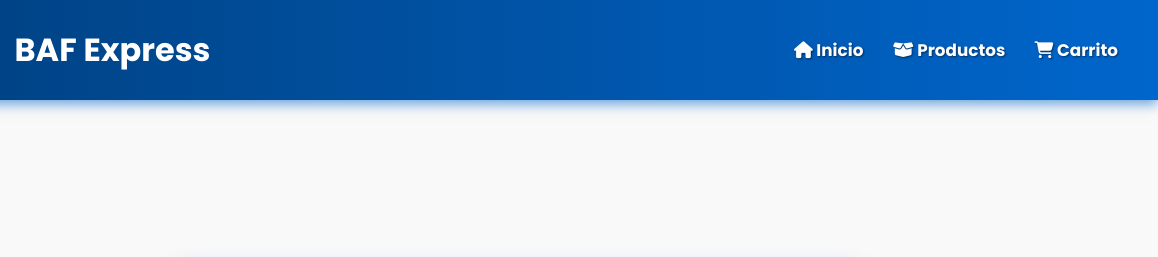
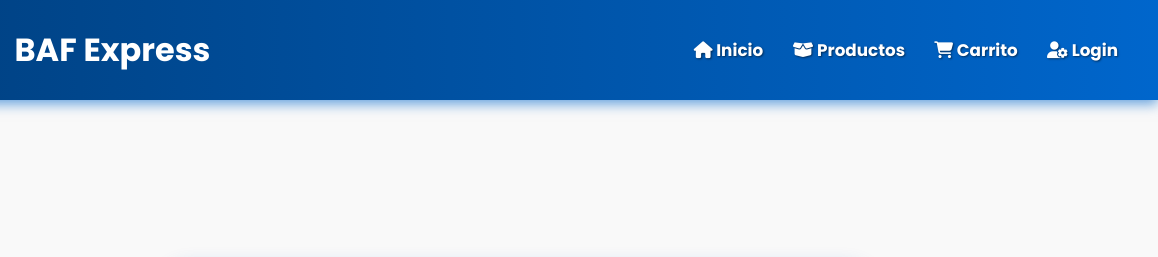
Before and after one commit to BrandonA46/Pagina_BAFF, a plain HTML site: page index.html in a window 1280 px wide. Shown: the top 257 px of the page, 122-1280 px from the left. Drawn offline with Linux system fonts and the light colour scheme.

Commit message:
Update index.html

```diff
--- a/index.html
+++ b/index.html
@@ -31,13 +31,5 @@
   <footer>
     <p>&copy; 2025 BAF Express. Todos los derechos reservados.</p>
   </footer>
-  <script>
-    document.addEventListener("DOMContentLoaded", () => {
-      const adminLink = document.getElementById("admin-link");
-      if (localStorage.getItem("sesion_admin") !== "activa") {
-        adminLink.style.display = "none";
-      }
-    });
-  </script>
 </body>
 </html>
```
